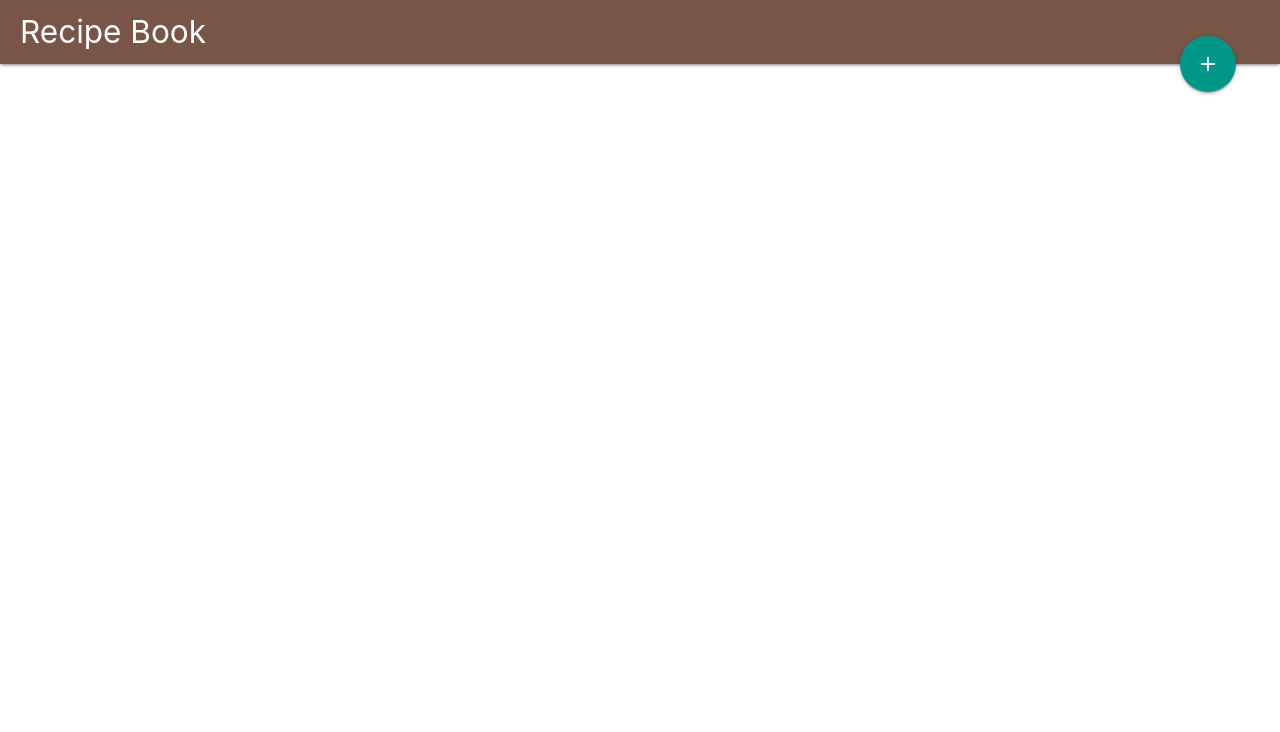
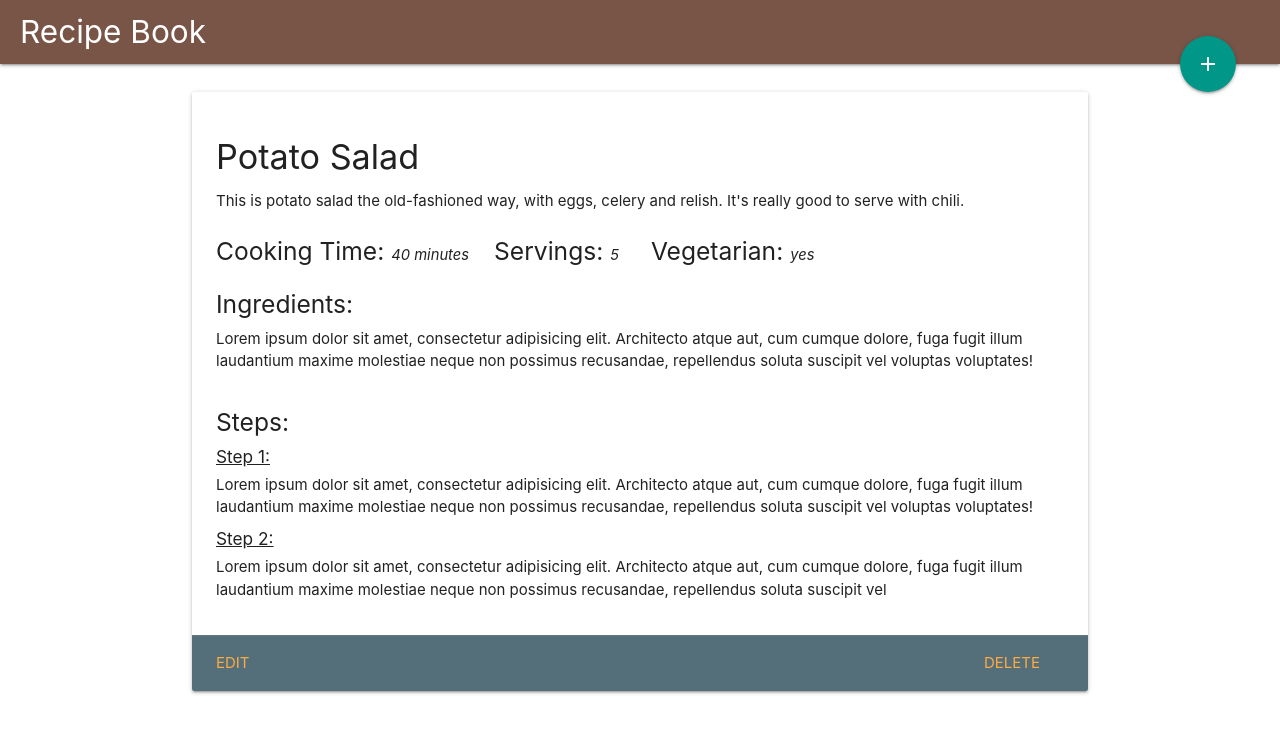
Before and after one commit to bjfikky/recipe-book, a Vue app: page /Recipe/1 in a window 1280 px wide. Shown: the top 732 px of the page. Built offline with nearby package versions, Linux system fonts and the light colour scheme.

Commit message:
Structured the recipe view page

```diff
--- a/src/components/recipe/recipe-card.vue
+++ b/src/components/recipe/recipe-card.vue
@@ -60,4 +60,8 @@
     .chip {
         font-size: .7em;
     }
+
+    .card:hover {
+        cursor: pointer;
+    }
 </style>
--- a/src/router.js
+++ b/src/router.js
@@ -22,6 +22,14 @@ export default new Router({
             component: () => import(/* webpackChunkName: "about" */ './views/Add.vue')
         },
         {
+            path: '/Recipe/:recipe_id',
+            name: 'recipe',
+            // route level code-splitting
+            // this generates a separate chunk (about.[hash].js) for this route
+            // which is lazy-loaded when the route is visited.
+            component: () => import(/* webpackChunkName: "about" */ './views/Recipe.vue')
+        },
+        {
             path: '/about',
             name: 'about',
             // route level code-splitting
--- a/src/views/Add.vue
+++ b/src/views/Add.vue
@@ -125,7 +125,6 @@
                         </div>
                     </div>
                 </div>
-
             </div>
         </div>
     </div>
--- /dev/null
+++ b/src/views/Recipe.vue
@@ -0,0 +1,66 @@
+<template>
+    <div class="card">
+        <div class="card-content">
+            <span class="card-title"><h4>Potato Salad</h4></span>
+            <p>This is potato salad the old-fashioned way, with eggs, celery and relish. It's really good to serve with chili.</p>
+
+            <div>
+                <h5 class="details">Cooking Time: <span>40 minutes</span>Servings: <span>5</span> Vegetarian: <span>yes</span></h5>
+            </div>
+
+            <div class="ingredients">
+                <h5>Ingredients:</h5>
+                <p>Lorem ipsum dolor sit amet, consectetur adipisicing elit. Architecto atque aut, cum cumque dolore, fuga
+                    fugit illum laudantium maxime molestiae neque non possimus recusandae, repellendus soluta suscipit vel voluptas voluptates!</p>
+            </div>
+
+            <div class="steps">
+                <h5>Steps:</h5>
+
+                <span>
+                    <h6>Step 1:</h6>
+                    <p>Lorem ipsum dolor sit amet, consectetur adipisicing elit. Architecto atque aut, cum cumque dolore, fuga
+                    fugit illum laudantium maxime molestiae neque non possimus recusandae, repellendus soluta suscipit vel voluptas voluptates!</p>
+                </span>
+
+                <span>
+                    <h6>Step 2:</h6>
+                    <p>Lorem ipsum dolor sit amet, consectetur adipisicing elit. Architecto atque aut, cum cumque dolore, fuga
+                    fugit illum laudantium maxime molestiae neque non possimus recusandae, repellendus soluta suscipit vel</p>
+                </span>
+
+            </div>
+        </div>
+
+        <div class="card-action blue-grey darken-1">
+            <a href="">Edit</a>
+            <a href="" v-on:click.prevent="deleteRecipe(recipe.id)" class="right">Delete</a>
+        </div>
+    </div>
+</template>
+
+<script>
+    export default {
+        name: "Recipe"
+    }
+</script>
+
+<style scoped>
+    h5 span {
+        font-size: .6em;
+        margin-right: 25px ;
+        font-style: italic;
+    }
+
+    .card-content div {
+        padding: 10px 0;
+    }
+
+    .steps span h6 {
+        text-decoration: underline;
+    }
+
+    .details {
+        margin-bottom: -15px;
+    }
+</style>
```
Lines whose indentation alone changed are shown as unchanged.
